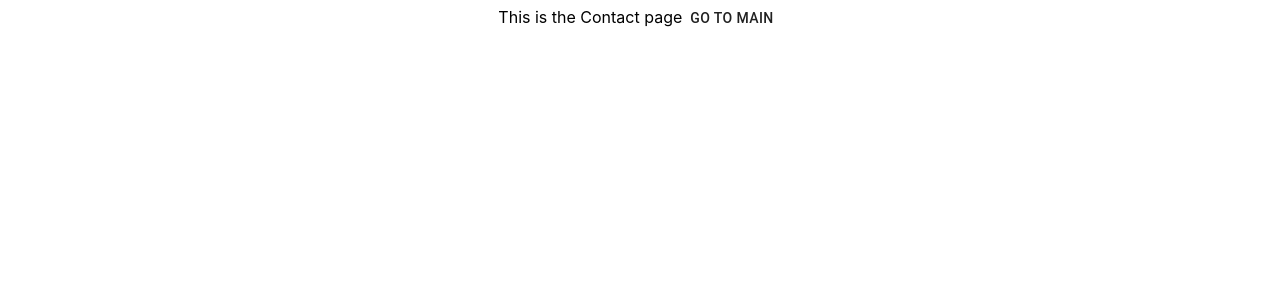
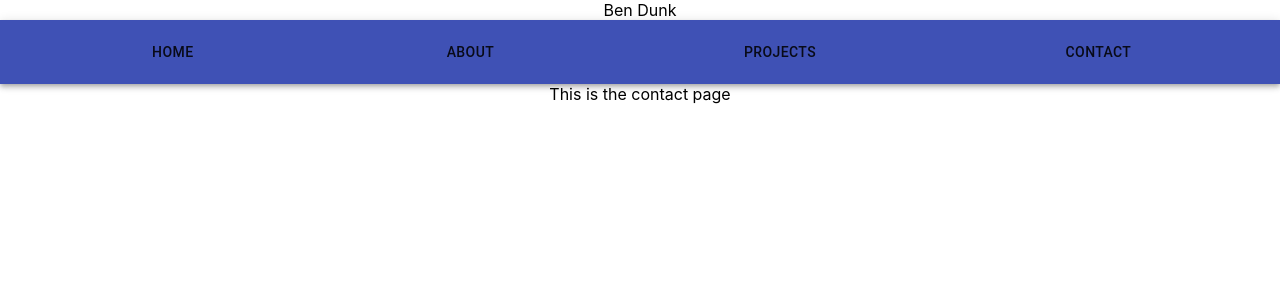
Before and after one commit to BDunk/BenDunkProfile, a React (Create React App) app: page /contact in a window 1280 px wide. Shown: the top 300 px of the page. Built offline with nearby package versions, Linux system fonts and the light colour scheme.

Commit message:
Fixed all pages, routing is broken

```diff
--- a/src/AboutPage.js
+++ b/src/AboutPage.js
@@ -1,15 +1,16 @@
 import React from 'react';
 import {Button} from "@material-ui/core";
+import TopBar from "./Components/TopBar";
 
 function AboutPage(props) {
     return (
         <div>
-             This is the about page
-            <Button
-                onClick = {() => props.history.push('/')}
-            >
-                Go to Main
-            </Button>
+            <header>
+                <TopBar />
+            </header>
+            <body>
+                This is the about page
+            </body>
         </div>
     );
 }
--- a/src/ContactPage.js
+++ b/src/ContactPage.js
@@ -1,15 +1,16 @@
 import React from 'react';
 import {Button} from "@material-ui/core";
+import TopBar from "./Components/TopBar";
 
 function ContactPage(props) {
     return (
         <div>
-             This is the Contact page
-            <Button
-                onClick = {() => props.history.push('/')}
-            >
-                Go to Main
-            </Button>
+            <header>
+                <TopBar />
+            </header>
+            <body>
+            This is the contact page
+            </body>
         </div>
     );
 }
--- a/src/ProjectPage.js
+++ b/src/ProjectPage.js
@@ -1,17 +1,15 @@
 import React from 'react';
 import TopBar from './Components/TopBar.js'
-import {Button} from "@material-ui/core";
 
 function ProjectPage(props) {
     return (
         <div>
+            <header>
             <TopBar />
+            </header>
+            <body>
              This is the project page
-            <Button
-                onClick = {() => props.history.push('/')}
-            >
-                Go to Main
-            </Button>
+            </body>
         </div>
     );
 }
```
